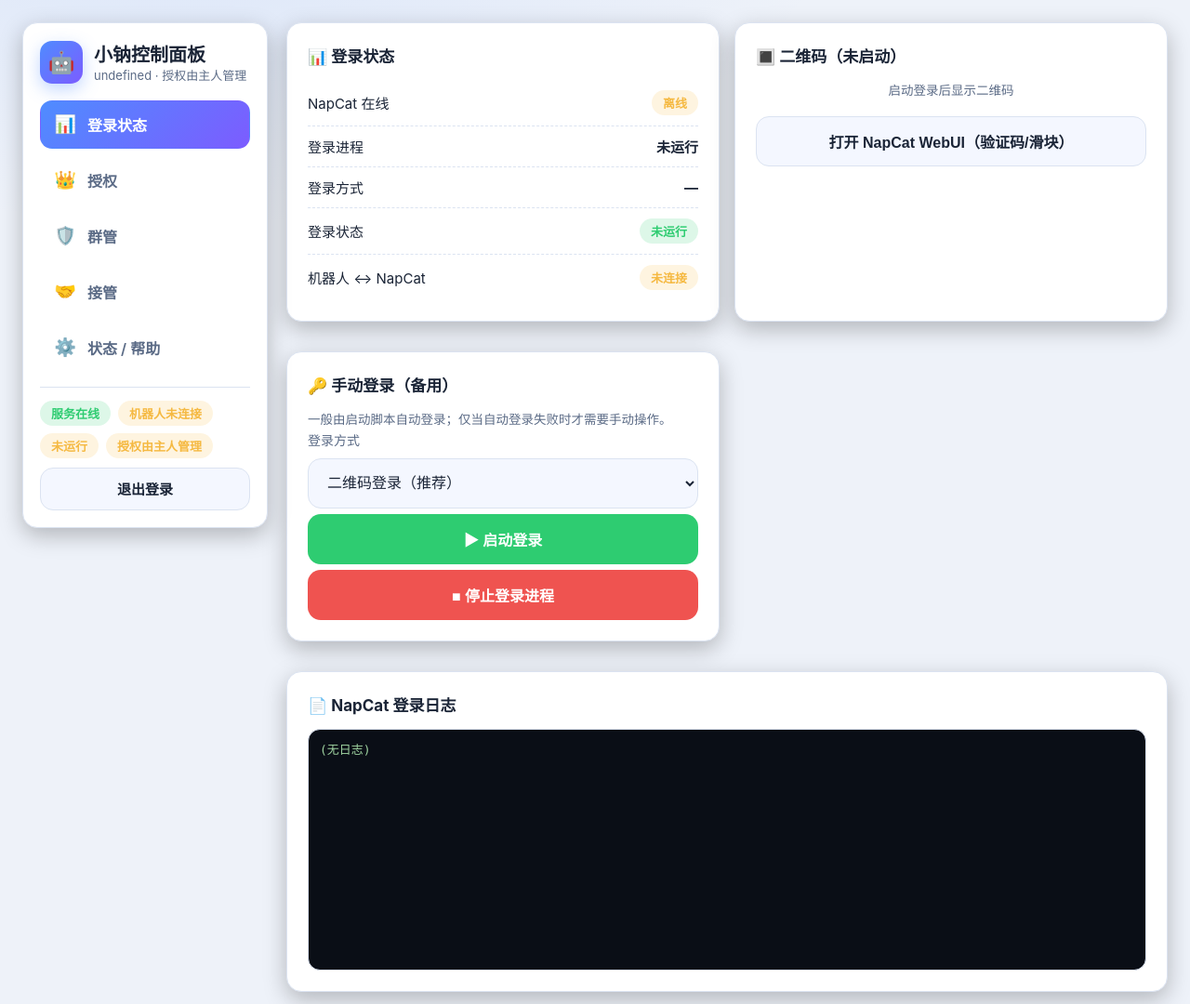
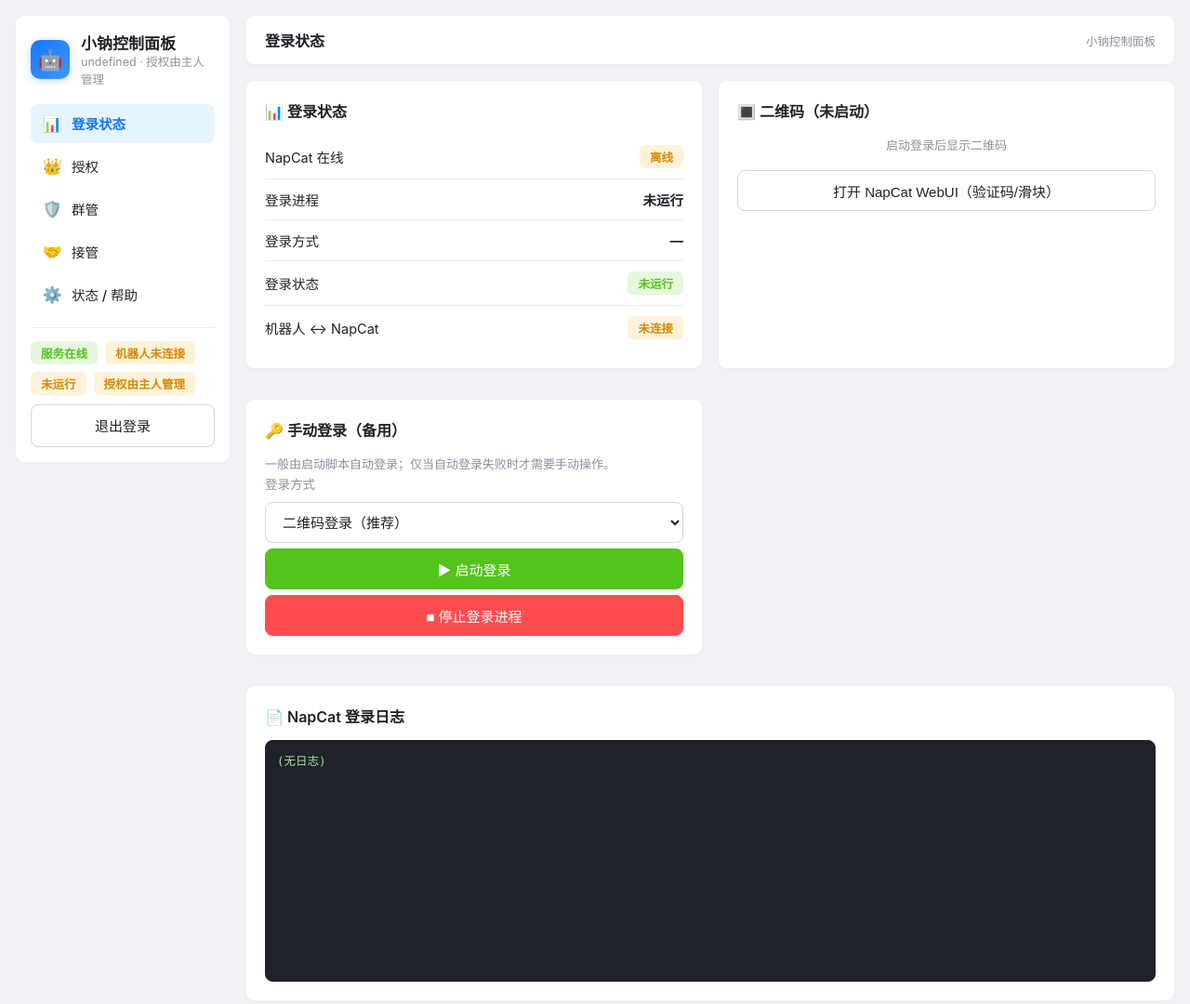
Before and after one commit to MaNing522/xiaona-bot, a website: page web/index.html in a window 1280 px wide. Shown: the top 1080 px of the page at 93% size. Drawn offline with Linux system fonts and the light colour scheme; no server answers.

Commit message:
feat(webui): 端口默认改 80，面板改成 NapCat 浅色风格；提示词放宽 18+ 尺度
webui.js 默认端口由 8080 改为 HTTP 标准端口 80，.env.example 同步；web/index.html 与登录页改为 NapCat 风格（浅色 Ant Design 主色 #1677ff），新增顶部标题栏；prompt.txt 5.5 节让 AI 更主动开黄腔、放宽尺度并降低关系门槛（保留硬禁）。

```diff
--- a/web/index.html
+++ b/web/index.html
@@ -3,98 +3,96 @@
 <head>
 <meta charset="UTF-8">
 <meta name="viewport" content="width=device-width, initial-scale=1, maximum-scale=1, user-scalable=no, viewport-fit=cover">
-<meta name="theme-color" content="#0f1420">
+<meta name="theme-color" content="#f0f2f5">
 <title>小钠控制面板</title>
 <style>
 :root{
-  --bg:#0f1420; --card:#171f31; --card2:#121a2a; --line:#27314a;
-  --txt:#e8eef9; --sub:#94a3bd; --accent:#4f8cff; --accent2:#7c5cff;
-  --ok:#2ecc71; --warn:#f5b942; --danger:#ef5350; --radius:16px;
+  --bg:#f0f2f5; --card:#fff; --card2:#f5f7fa; --line:#e8ebf0;
+  --txt:#1f2329; --sub:#8a919f; --accent:#1677ff; --accent2:#1677ff;
+  --ok:#52c41a; --warn:#faad14; --danger:#ff4d4f; --radius:10px;
 }
 *{box-sizing:border-box;-webkit-tap-highlight-color:transparent}
-html,body{margin:0;padding:0;background:
-  radial-gradient(1200px 600px at 15% -10%, rgba(79,140,255,.18), transparent 60%),
-  radial-gradient(900px 500px at 100% 0%, rgba(124,92,255,.14), transparent 55%),
-  var(--bg);
-  color:var(--txt);min-height:100vh;
+html,body{margin:0;padding:0;background:var(--bg);color:var(--txt);min-height:100vh;
   font-family:-apple-system,BlinkMacSystemFont,"Segoe UI","PingFang SC","Microsoft YaHei",sans-serif}
-body{padding:24px;padding-bottom:calc(36px + env(safe-area-inset-bottom))}
-.logo{width:46px;height:46px;border-radius:13px;display:grid;place-items:center;font-size:23px;flex:0 0 auto;
-  background:linear-gradient(135deg,var(--accent),var(--accent2));box-shadow:0 6px 18px rgba(79,140,255,.35)}
-h1{font-size:20px;margin:0}
-.sub{color:var(--sub);font-size:13px;line-height:1.5;word-break:break-all}
-.pill{display:inline-block;padding:4px 12px;border-radius:999px;font-size:13px;font-weight:600}
-.pill.ok{background:rgba(46,204,113,.16);color:var(--ok)}
-.pill.warn{background:rgba(245,185,66,.16);color:var(--warn)}
-.pill.red{background:rgba(239,83,80,.16);color:var(--danger)}
+body{padding:16px;padding-bottom:calc(28px + env(safe-area-inset-bottom))}
+.logo{width:42px;height:42px;border-radius:10px;display:grid;place-items:center;font-size:21px;flex:0 0 auto;
+  background:linear-gradient(135deg,#1677ff,#4096ff);box-shadow:0 2px 8px rgba(22,119,255,.28)}
+h1{font-size:17px;margin:0}
+.sub{color:var(--sub);font-size:12.5px;line-height:1.5;word-break:break-all}
+.pill{display:inline-block;padding:3px 11px;border-radius:6px;font-size:12.5px;font-weight:600}
+.pill.ok{background:rgba(82,196,26,.14);color:var(--ok)}
+.pill.warn{background:rgba(250,173,20,.16);color:#d48806}
+.pill.red{background:rgba(255,77,79,.14);color:var(--danger)}
 .live{display:flex;gap:8px;flex-wrap:wrap;margin:0 0 16px}
-.card{background:linear-gradient(180deg,rgba(255,255,255,.02),transparent),var(--card);
-  border:1px solid var(--line);border-radius:var(--radius);padding:22px;margin-bottom:16px;
-  box-shadow:0 8px 24px rgba(0,0,0,.25)}
-.card h2{font-size:17px;margin:0 0 14px;display:flex;align-items:center;gap:8px}
+.card{background:var(--card);border:1px solid #f0f0f0;border-radius:var(--radius);padding:20px;margin-bottom:16px;
+  box-shadow:0 1px 2px rgba(0,0,0,.03)}
+.card h2{font-size:16px;margin:0 0 14px;display:flex;align-items:center;gap:8px;font-weight:600}
 .grid{display:block}
 .span2{grid-column:1/-1}
 
-/* ---------- 布局：左侧栏 + 右内容 ---------- */
-.app{display:flex;gap:20px;align-items:flex-start;margin:0 auto}
-.side{position:sticky;top:24px;flex:0 0 264px;width:264px;padding:18px;
-  background:linear-gradient(180deg,rgba(255,255,255,.02),transparent),var(--card);
-  border:1px solid var(--line);border-radius:var(--radius);box-shadow:0 8px 24px rgba(0,0,0,.25)}
+/* ---------- 布局：左侧栏 + 顶栏 + 右内容（NapCat 风格） ---------- */
+.app{display:flex;gap:16px;align-items:flex-start;margin:0 auto}
+.side{position:sticky;top:16px;flex:0 0 232px;width:232px;padding:16px;
+  background:var(--card);border:1px solid #f0f0f0;border-radius:var(--radius);box-shadow:0 1px 2px rgba(0,0,0,.03)}
 .brand{display:flex;align-items:center;gap:12px;margin-bottom:16px}
-.nav{display:flex;flex-direction:column;gap:8px}
-.nav-item{display:flex;align-items:center;gap:12px;width:100%;min-height:52px;padding:0 14px;
-  border:1px solid transparent;border-radius:13px;background:transparent;color:var(--sub);
-  font-family:inherit;font-size:16px;font-weight:600;text-align:left;cursor:pointer;transition:.15s}
-.nav-item .ico{font-size:19px;width:24px;text-align:center;flex:0 0 auto}
-.nav-item:hover{background:var(--card2);color:var(--txt)}
-.nav-item:active{transform:scale(.97)}
-.nav-item.active{background:linear-gradient(135deg,var(--accent),var(--accent2));color:#fff;border-color:transparent}
-.side-foot{border-top:1px solid var(--line);margin-top:16px;padding-top:14px;display:flex;flex-direction:column;gap:10px}
+.nav{display:flex;flex-direction:column;gap:4px}
+.nav-item{display:flex;align-items:center;gap:10px;width:100%;min-height:42px;padding:0 12px;
+  border:0;border-radius:8px;background:transparent;color:var(--txt);
+  font-family:inherit;font-size:14.5px;font-weight:500;text-align:left;cursor:pointer;transition:.15s}
+.nav-item .ico{font-size:17px;width:22px;text-align:center;flex:0 0 auto}
+.nav-item:hover{background:var(--card2)}
+.nav-item:active{transform:scale(.98)}
+.nav-item.active{background:#e6f4ff;color:var(--accent);font-weight:600}
+.side-foot{border-top:1px solid var(--line);margin-top:14px;padding-top:14px;display:flex;flex-direction:column;gap:10px}
 .side-foot .live{margin:0}
 .main{flex:1;min-width:0}
+.topbar{display:flex;align-items:center;justify-content:space-between;gap:12px;
+  background:var(--card);border:1px solid #f0f0f0;border-radius:var(--radius);
+  padding:14px 20px;margin-bottom:16px;box-shadow:0 1px 2px rgba(0,0,0,.03)}
+.topbar .tb-title{font-size:16px;font-weight:600}
+.topbar .tb-sub{color:var(--sub);font-size:12.5px}
 .panel{display:none}
 .panel.active{display:grid;grid-template-columns:1fr;gap:16px}
 @media (min-width:1100px){.panel.active{grid-template-columns:1fr 1fr}}
 
 /* 窄屏：侧栏变成顶部横向导航，不占满一列 */
 @media (max-width:819px){
-  body{padding:14px;padding-bottom:calc(26px + env(safe-area-inset-bottom))}
-  .app{flex-direction:column;gap:14px}
+  body{padding:12px;padding-bottom:calc(22px + env(safe-area-inset-bottom))}
+  .app{flex-direction:column;gap:12px}
   .side{position:static;flex:none;width:100%;padding:12px}
-  .nav{flex-direction:row;overflow-x:auto;gap:8px;padding-bottom:2px}
-  .nav-item{flex:0 0 auto;width:auto;min-height:44px;white-space:nowrap}
+  .nav{flex-direction:row;overflow-x:auto;gap:6px;padding-bottom:2px}
+  .nav-item{flex:0 0 auto;width:auto;min-height:40px;white-space:nowrap}
   .side-foot{border-top:0;margin-top:12px;padding-top:0;flex-direction:row;align-items:center;flex-wrap:wrap}
   .side-foot .live{flex:1}
 }
 
-.btn{display:inline-flex;align-items:center;justify-content:center;gap:6px;min-height:54px;
-  padding:0 22px;border:0;border-radius:14px;background:var(--accent);color:#fff;
-  font-size:16px;font-weight:600;cursor:pointer;width:100%;margin-top:6px;transition:filter .15s}
-.btn:active{transform:scale(.97)}
-.btn.green{background:var(--ok)}.btn.red{background:var(--danger)}.btn.ghost{background:var(--card2);color:var(--txt);border:1px solid var(--line)}
-input,select{width:100%;min-height:54px;padding:0 16px;margin-top:10px;border-radius:14px;
-  border:1px solid var(--line);background:var(--card2);color:var(--txt);font-size:16px}
-label{font-size:14px;color:var(--sub)}
+.btn{display:inline-flex;align-items:center;justify-content:center;gap:6px;min-height:44px;
+  padding:0 20px;border:1px solid var(--accent);border-radius:8px;background:var(--accent);color:#fff;
+  font-size:15px;font-weight:500;cursor:pointer;width:100%;margin-top:6px;transition:.15s}
+.btn:hover{filter:brightness(1.06)}
+.btn:active{transform:scale(.98)}
+.btn.green{background:var(--ok);border-color:var(--ok)}.btn.red{background:var(--danger);border-color:var(--danger)}
+.btn.ghost{background:var(--card);color:var(--txt);border:1px solid #d9d9d9}
+.btn.ghost:hover{border-color:var(--accent);color:var(--accent)}
+input,select{width:100%;min-height:44px;padding:0 14px;margin-top:10px;border-radius:8px;
+  border:1px solid #d9d9d9;background:var(--card);color:var(--txt);font-size:15px}
+input:focus,select:focus{outline:none;border-color:var(--accent);box-shadow:0 0 0 2px rgba(22,119,255,.12)}
+label{font-size:13.5px;color:var(--sub)}
 .row{display:grid;grid-template-columns:1fr 1fr;gap:12px}
 .stat{display:flex;justify-content:space-between;align-items:center;gap:10px;padding:11px 0;
-  border-bottom:1px dashed var(--line);font-size:15px}
+  border-bottom:1px solid var(--line);font-size:14.5px}
 .stat:last-child{border-bottom:0}
-.chips{display:flex;flex-wrap:wrap;gap:10px}
-.chip{background:var(--card2);border:1px solid var(--line);padding:8px 15px;border-radius:999px;font-size:14px}
+.chips{display:flex;flex-wrap:wrap;gap:8px}
+.chip{background:var(--card2);border:1px solid var(--line);padding:6px 13px;border-radius:6px;font-size:13.5px}
 .qr{text-align:center}
-.qr img{width:min(280px,68vw);height:min(280px,68vw);border-radius:12px;image-rendering:pixelated;border:1px solid var(--line)}
-.hint{font-size:13.5px;color:var(--sub);margin-top:10px;line-height:1.7}
-.cmd{background:var(--card2);border:1px solid var(--line);border-radius:13px;padding:14px;margin-bottom:12px}
-.cmd b{color:var(--accent);font-size:15px}
-.log{background:#0a0e16;border:1px solid var(--line);border-radius:13px;padding:12px;
-  font-family:ui-monospace,Consolas,monospace;font-size:13px;color:#9fd3a0;
+.qr img{width:min(280px,68vw);height:min(280px,68vw);border-radius:10px;image-rendering:pixelated;border:1px solid var(--line)}
+.hint{font-size:13px;color:var(--sub);margin-top:10px;line-height:1.7}
+.cmd{background:var(--card2);border:1px solid var(--line);border-radius:8px;padding:13px;margin-bottom:10px}
+.cmd b{color:var(--accent);font-size:14.5px}
+.log{background:#1f2329;border:1px solid #1f2329;border-radius:8px;padding:12px;
+  font-family:ui-monospace,Consolas,monospace;font-size:12.5px;color:#a7e0a7;
   height:260px;overflow-y:auto;white-space:pre-wrap;word-break:break-all;line-height:1.6}
-footer{color:var(--sub);font-size:13px;text-align:center;margin-top:10px}
-@media (prefers-color-scheme:light){
-  :root{--bg:#eef2f9;--card:#fff;--card2:#f4f7ff;--line:#dbe3f1;--txt:#1a2436;--sub:#5b6b86}
-  body{background:radial-gradient(1200px 600px at 15% -10%, rgba(79,140,255,.12), transparent 60%),#eef2f9}
-  .log{background:#0a0e16;color:#9fd3a0}
-}
+footer{color:var(--sub);font-size:12.5px;text-align:center;margin-top:10px}
 </style>
 </head>
 <body>
@@ -141,6 +139,10 @@ footer{color:var(--sub);font-size:13px;text-align:center;margin-top:10px}
   </aside>
 
   <main class="main">
+    <header class="topbar">
+      <div class="tb-title" id="tbTitle">登录状态</div>
+      <div class="tb-sub" id="tbSub">小钠控制面板</div>
+    </header>
     <div class="grid" id="main">
       <!-- 登录状态 -->
   <div class="panel active" data-panel="login">
@@ -279,6 +281,8 @@ function showTab(name){
   document.querySelectorAll('.nav-item').forEach(x=>x.classList.remove('active'));
   document.querySelectorAll('.panel').forEach(x=>x.classList.remove('active'));
   item.classList.add('active');panel.classList.add('active');
+  const tb=document.getElementById('tbTitle');
+  if(tb)tb.textContent=(item.textContent||'').replace(/^[^\u4e00-\u9fa5A-Za-z]+/,'').trim();
   if(location.hash!=='#'+name)history.replaceState(null,'','#'+name);
 }
 document.querySelectorAll('.nav-item').forEach(t=>t.onclick=()=>showTab(t.dataset.tab));
```
Also changed, not shown: prompt.txt (+6 -5 lines), webui.js (+17 -29 lines), 1 other file.
